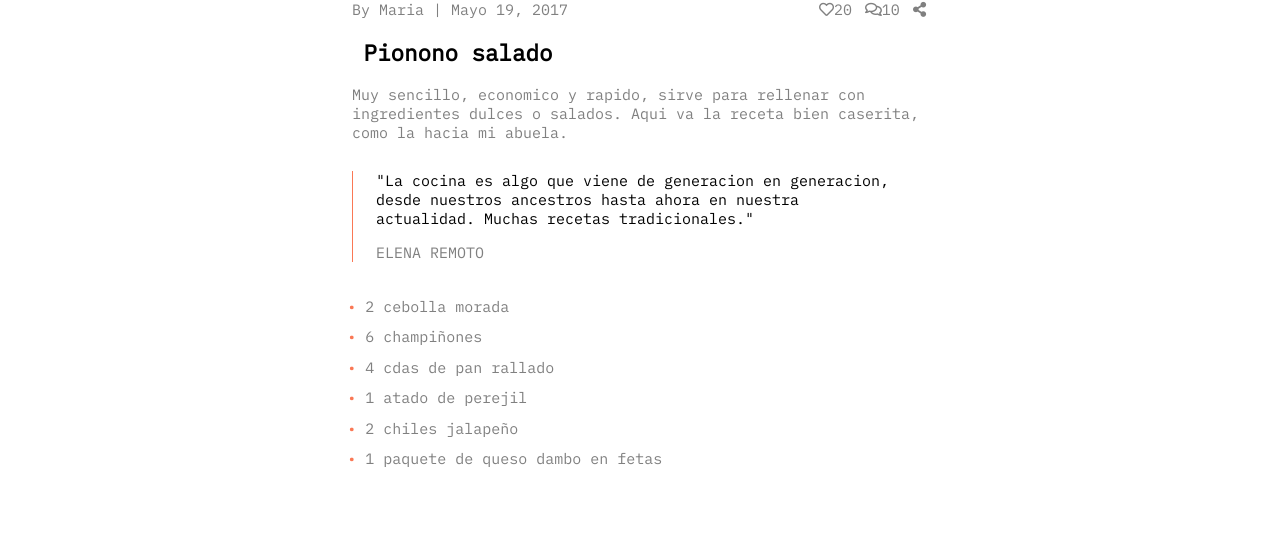
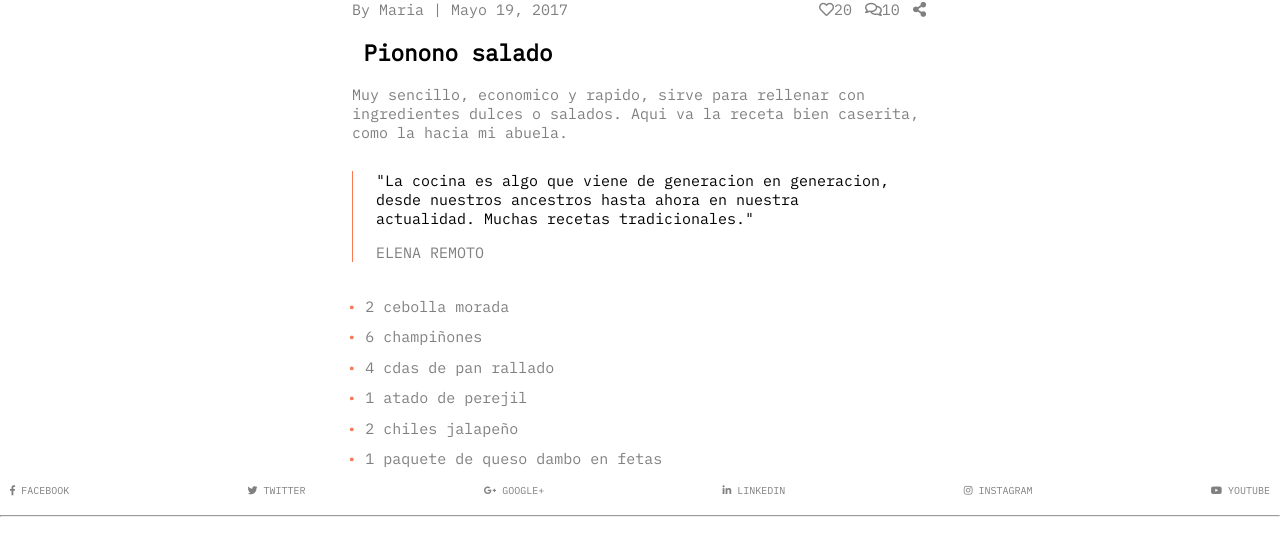
Before and after one commit to belunusbaum/Pagina-de-recetas-responsive, a plain HTML site: page html/receta.html in a window 1280 px wide. Drawn offline with Linux system fonts and the light colour scheme.

Commit message:
add footer

```diff
--- a/html/receta.html
+++ b/html/receta.html
@@ -44,6 +44,16 @@
             </section>
         </article>
     </div>
+
+    <footer>
+        <span><i class="fab fa-facebook-f"></i> FACEBOOK </span>
+        <span> <i class="fab fa-twitter"></i> TWITTER </span>
+        <span> <i class="fab fa-google-plus-g"></i> GOOGLE+ </span>
+        <span> <i class="fab fa-linkedin-in"></i> LINKEDIN </span>
+        <span><i class="fab fa-instagram"></i> INSTAGRAM </span>
+        <span> <i class="fab fa-youtube"></i> YOUTUBE </span>
+    </footer>
+    <hr />
     <!-- CONTENIDO RECETA -->
 
 </body>
```
